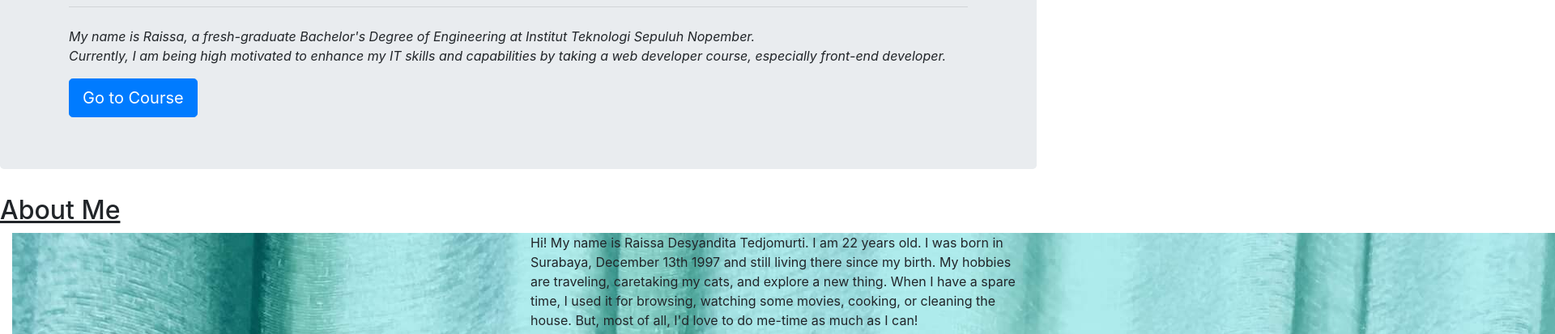
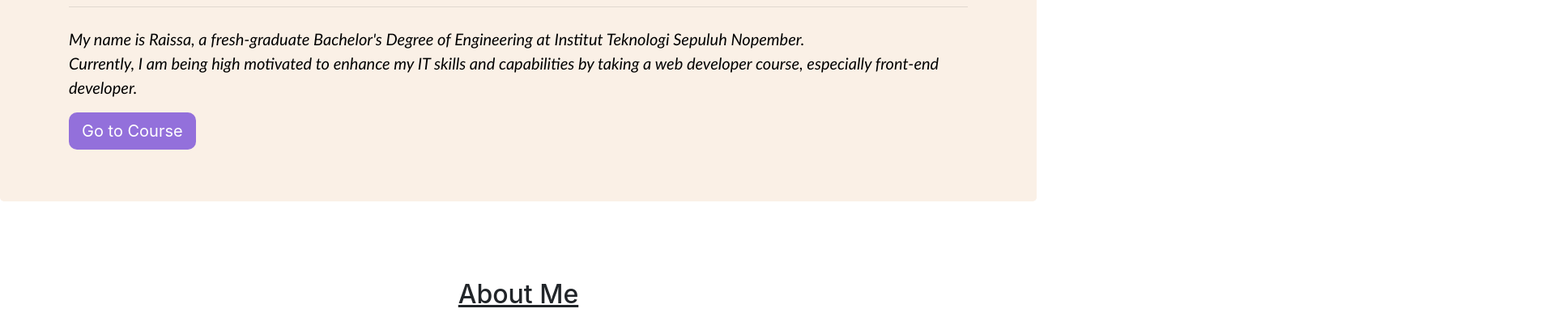
Before and after one commit to raissadesyandita/CV, a plain HTML site: page index.html in a window 1280 px wide. Shown: the part 147-560 px from the top of the page at 81% size, 1920 px wide, since content can reach past the window. Drawn offline with nearby package versions, Linux system fonts and the light colour scheme.

Commit message:
Rename HTML Name File

```diff
--- a/[Tugas 2] - Raissa Desyandita.html
+++ b/index.html
@@ -4,7 +4,7 @@
     <meta charset="UTF-8">
     <meta name="viewport" content="width=device-width, initial-scale=1.0">
     <link rel="stylesheet" href="https://stackpath.bootstrapcdn.com/bootstrap/4.5.2/css/bootstrap.min.css" integrity="sha384-JcKb8q3iqJ61gNV9KGb8thSsNjpSL0n8PARn9HuZOnIxN0hoP+VmmDGMN5t9UJ0Z" crossorigin="anonymous">
-    <link rel="stylesheet" href="[Tugas 2] - Raissa Desyandita.css">
+    <link rel="stylesheet" href="stylesheet.css">
     <title>My Portfolio</title>
 </head>
 <body id="page-top">
```
